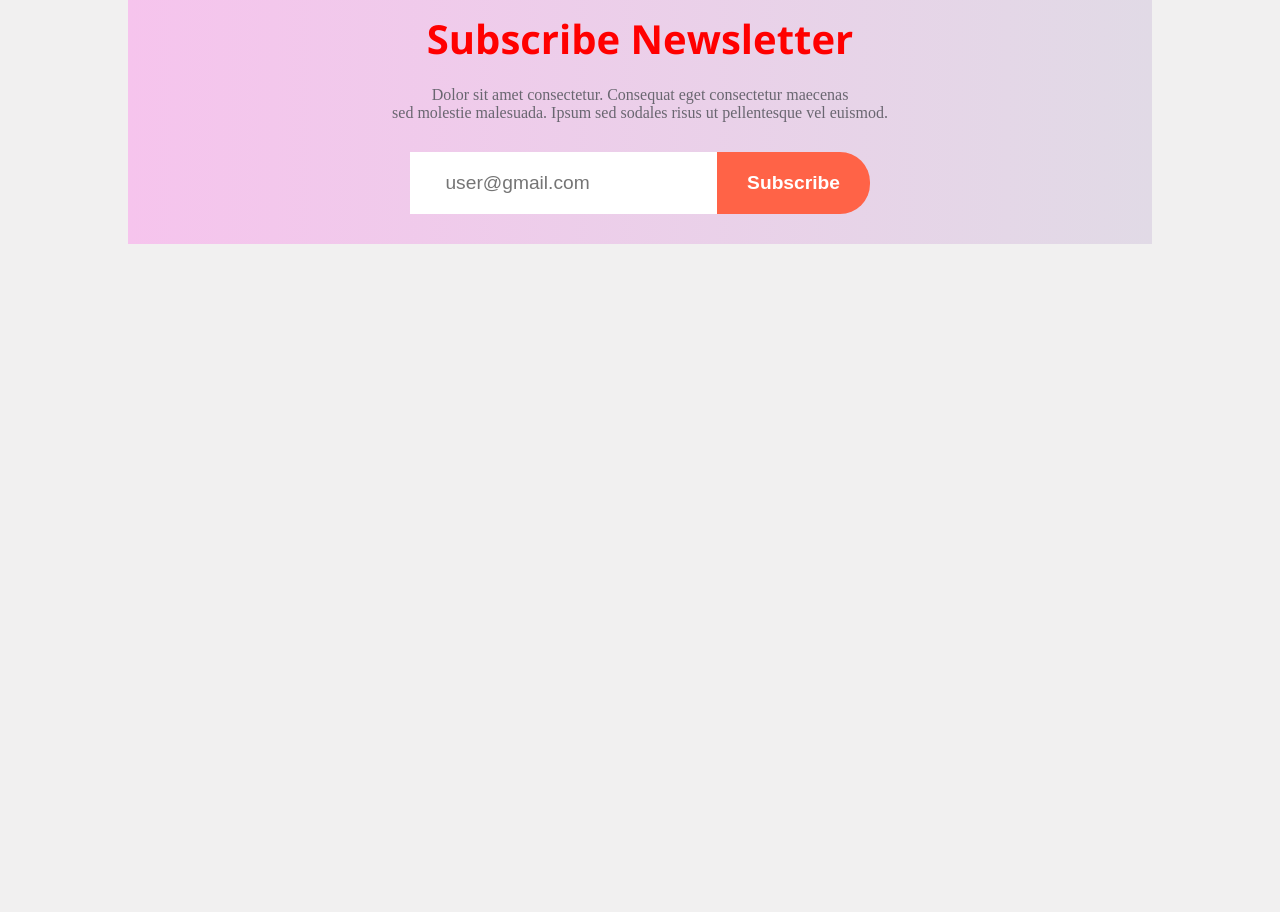
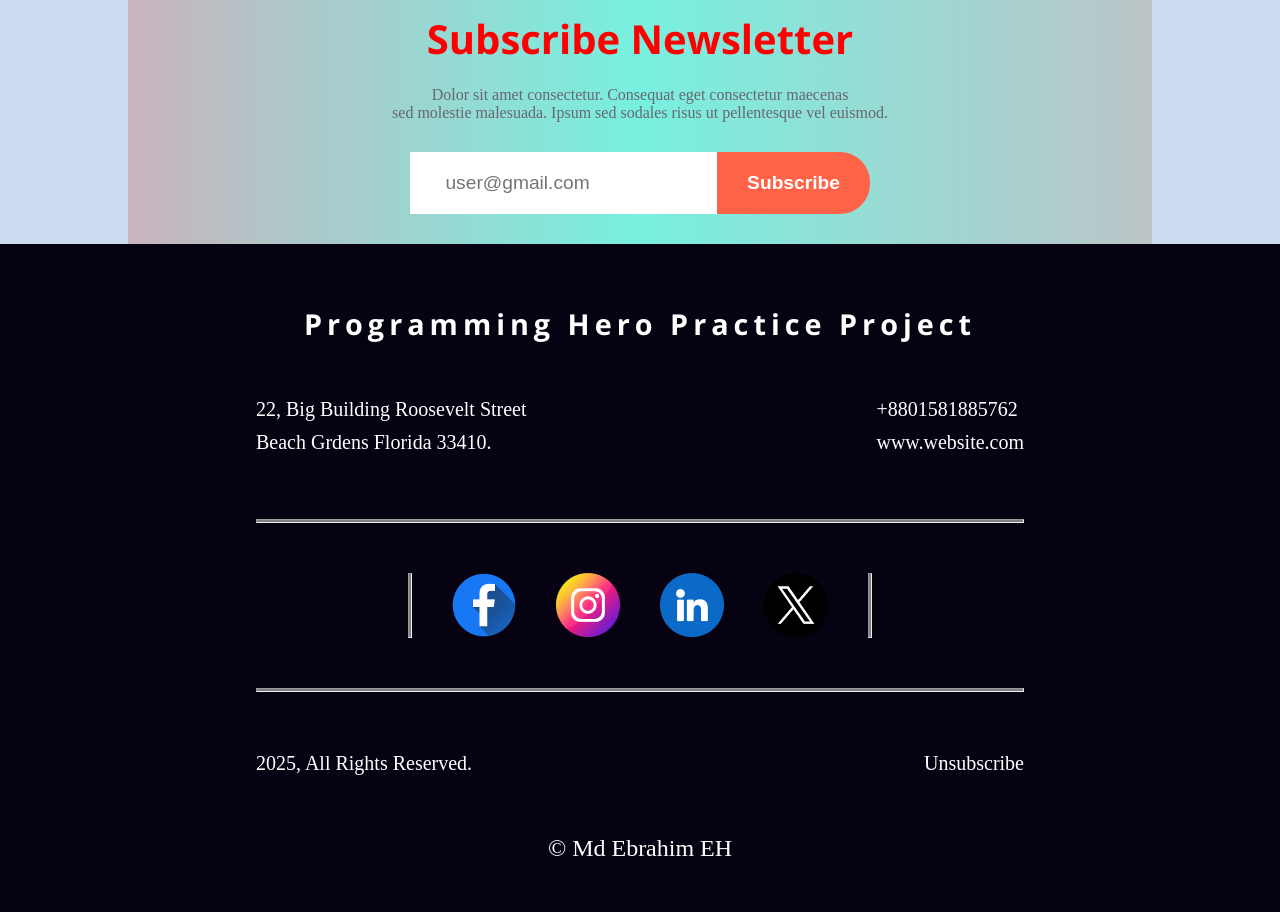
Before and after one commit to EbrahimEh/new-year-offer-project, a plain HTML site: page index.html in a window 1280 px wide. Shown: the part 4506-5418 px from the top of the page. Before the commit the page ends 4750 px from the top, so only its background shows below. Drawn offline with nearby package versions, Linux system fonts and the light colour scheme.

Commit message:
Complete Footer Part

```diff
--- a/index.html
+++ b/index.html
@@ -14,6 +14,7 @@
     <link
         href="https://fonts.googleapis.com/css2?family=Michroma&family=Open+Sans:ital,wght@0,300..800;1,300..800&display=swap"
         rel="stylesheet">
+
     <link rel="shortcut icon" href="images/nav.png" type="image/x-icon">
 </head>
 
@@ -172,7 +173,38 @@
     </main>
 
     <footer>
+        <section class="foot-allpart">
+            <h1 class="g-font">Programming Hero Practice Project</h1>
+           <div class="f-all1">
+             <div class="f-all">
+                <p>22, Big Building Roosevelt Street</p>
+                <p>Beach Grdens Florida 33410.</p>
+            </div>
+            <div class="f-all">
+                <p> +8801581885762</p>
+                <p> www.website.com</p>
+            </div>
+           </div>
 
+           <hr>
+           <div class="f-all2">
+            <hr>
+            <img src="icons/Facebook.png" alt="">
+            <img src="icons/Instagram.png" alt="">
+            <img src="icons/Linkedin.png" alt="">
+            <img src="icons/Twitter.png" alt="">
+            <hr>
+           </div>
+           <hr>
+
+           <div class="f-all3">
+            <p>2025, All Rights Reserved.</p>
+            <p>Unsubscribe</p>
+           </div>
+
+
+           <p class="foot-end"> &copy; Md Ebrahim EH</p>
+        </section>
     </footer>
 
 </body>
--- a/styles/style.css
+++ b/styles/style.css
@@ -4,7 +4,7 @@
     box-sizing: border-box;
 }
 body{
-    background-color: rgb(241, 240, 240);
+    background-color: rgb(205, 220, 240);
 }
 .g-font {
   font-family: "Open Sans", sans-serif;
@@ -143,7 +143,7 @@ main{
     margin: auto;
     position: relative;
     overflow: hidden;
-    background-image: linear-gradient(to right, #f6c4ed, #e1dae6);
+    background-image: linear-gradient(to right, #c9b3bd, #77f0e0, #bcc4c7);
 }
 
 
@@ -373,3 +373,58 @@ main{
     font-weight: 700;
 
 }
+
+/* ----Footer */
+footer{
+    background-color: #070211;
+    max-width: 100%;
+}
+.foot-allpart{
+    padding-top: 60px;
+    width: 60%;
+    margin: auto;
+    color: white;
+}
+.foot-allpart h1{
+    font-size: 1.8em;
+    text-align: center;
+    margin-bottom: 50px;
+    font-weight: 700;
+    letter-spacing: 5px;
+}
+.f-all1{
+    display: flex;
+    justify-content: space-between;
+    padding-bottom: 60px;
+}
+.f-all p{
+    font-size: 20px;
+    padding: 5px 0;
+}
+.f-all2{
+    width: 60%;
+    margin: auto;
+    display: flex;
+    gap: 40px;
+    justify-content: center;
+    margin-top: 50px;
+    margin-bottom: 50px;
+}
+.foot-allpart hr{
+    background-color: gray;
+    padding: 1px;
+}
+.f-all3{
+    margin-top: 60px;
+    display: flex;
+    justify-content: space-between;
+    padding-bottom: 60px;
+}
+.f-all3 p{
+    font-size: 20px;
+}
+.foot-end{
+    text-align: center;
+    font-size: 1.5em;
+    padding-bottom: 50px;
+}
```
